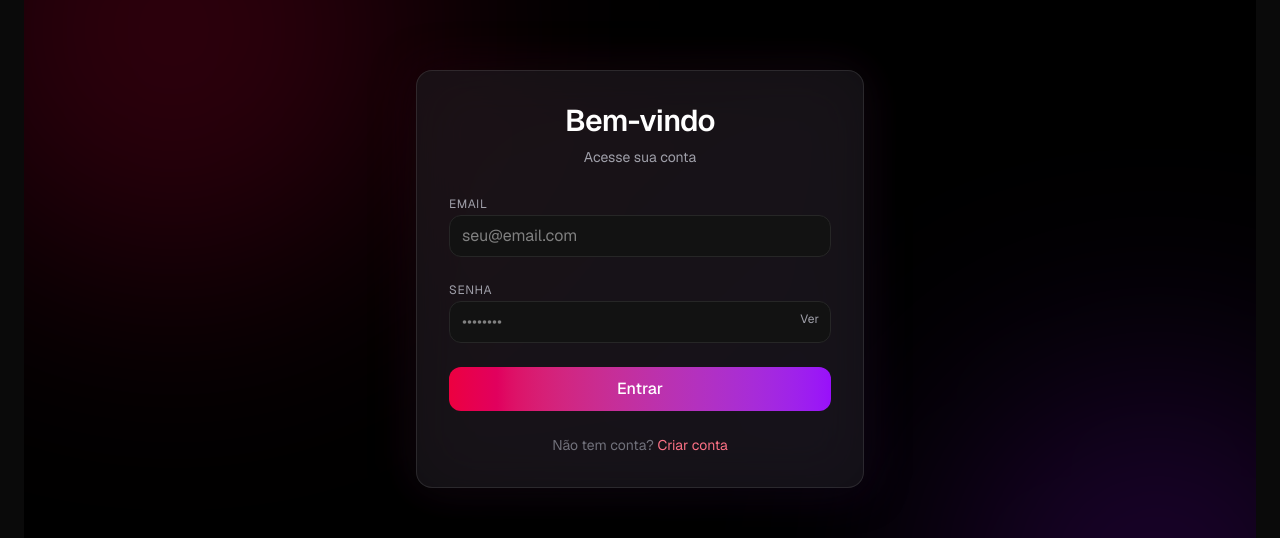
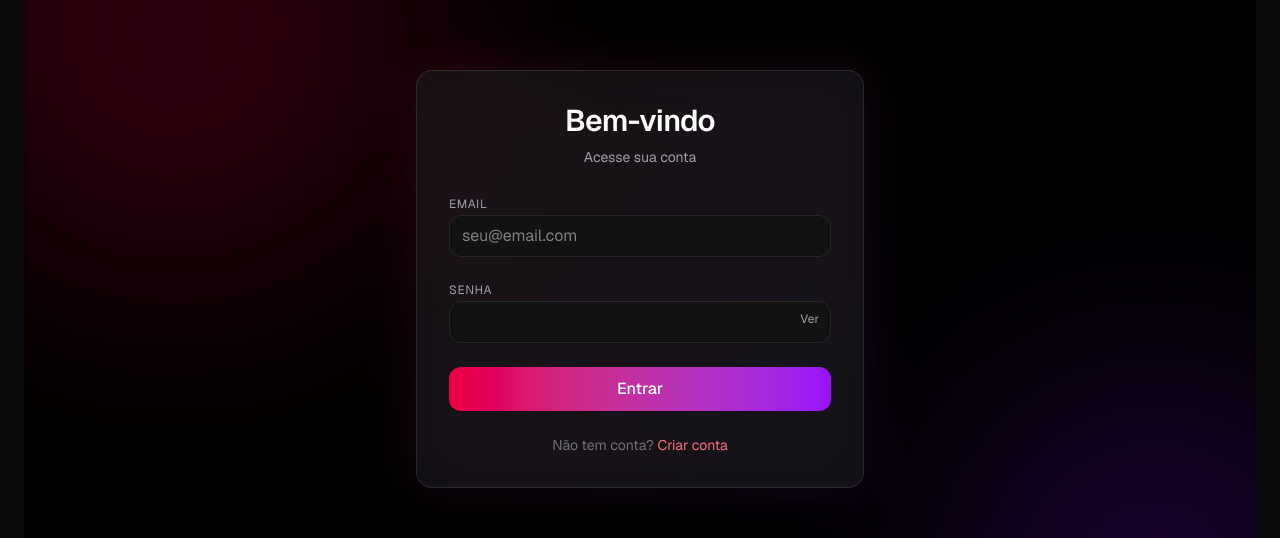
Before and after one commit to FelypeDantas/armazenador_de_fichas, a Next.js app: page /login in a window 1280 px wide. Shown: the part 217-755 px from the top of the page. Built offline with nearby package versions, Linux system fonts and the light colour scheme; no server answers.

Commit message:
Update page.tsx

```diff
--- a/app/login/page.tsx
+++ b/app/login/page.tsx
@@ -1,28 +1,70 @@
 "use client";
 
-import { useState } from "react";
+import { useState, useCallback } from "react";
+import { useRouter } from "next/navigation";
 import { supabase } from "@/lib/supabaseClient";
 
-export default function Login() {
-    const [form, setForm] = useState({
+/* ─────────────────────────────
+   TYPES
+──────────────────────────── */
+
+type FormData = {
+  email: string;
+  senha: string;
+};
+
+const defaultForm: FormData = {
   email: "",
   senha: "",
-    });
+};
 
+/* ─────────────────────────────
+   PAGE
+──────────────────────────── */
+
+export default function Login() {
+  const router = useRouter();
+
+  const [form, setForm] = useState<FormData>(defaultForm);
   const [loading, setLoading] = useState(false);
-    const [erro, setErro] = useState("");
+  const [erro, setErro] = useState<string | null>(null);
   const [showPassword, setShowPassword] = useState(false);
 
-    function handleChange(e: React.ChangeEvent<HTMLInputElement>) {
-        setForm({ ...form, [e.target.name]: e.target.value });
+  /* ─────────────────────────────
+     HANDLERS
+  ───────────────────────────── */
+
+  const handleChange = useCallback(
+    (e: React.ChangeEvent<HTMLInputElement>) => {
+      const { name, value } = e.target;
+
+      setForm((prev) => ({
+        ...prev,
+        [name]: value,
+      }));
+    },
+    []
+  );
+
+  const validate = () => {
+    if (!form.email || !form.senha) {
+      return "Preencha todos os campos.";
     }
 
-    async function handleSubmit(e: React.FormEvent) {
+    if (!form.email.includes("@")) {
+      return "Email inválido.";
+    }
+
+    return null;
+  };
+
+  const handleSubmit = async (e: React.FormEvent) => {
     e.preventDefault();
-        setErro("");
+    setErro(null);
 
-        if (!form.email || !form.senha) {
-            setErro("Preencha todos os campos.");
+    const validationError = validate();
+    if (validationError) {
+      setErro(validationError);
       return;
     }
 
@@ -30,41 +72,95 @@ export default function Login() {
       setLoading(true);
 
       const { error } = await supabase.auth.signInWithPassword({
-                email: form.email,
+        email: form.email.trim().toLowerCase(),
         password: form.senha,
       });
 
-            if (error) {
-                setErro(error.message);
-                return;
-            }
+      if (error) throw error;
 
-            // 🔥 ESSENCIAL
-            window.location.href = "/membros";
+      // ✅ navegação correta
+      router.replace("/membros");
 
-        } catch {
-            setErro("Erro inesperado.");
+    } catch (err: any) {
+      setErro(err.message || "Erro ao fazer login.");
     } finally {
       setLoading(false);
     }
-    }
+  };
+
+  /* ─────────────────────────────
+     UI
+  ───────────────────────────── */
 
   return (
     <div className="min-h-screen flex items-center justify-center bg-black relative overflow-hidden px-4">
 
-            {/* 🌌 Background glow */}
+      <Background />
+
+      <div className="relative w-full max-w-md">
+        <GlowCard>
+
+          <Header />
+
+          {erro && <ErrorBox message={erro} />}
+
+          <form onSubmit={handleSubmit} className="space-y-5">
+            <Input
+              label="Email"
+              name="email"
+              type="email"
+              value={form.email}
+              onChange={handleChange}
+              placeholder="seu@email.com"
+            />
+
+            <PasswordInput
+              label="Senha"
+              name="senha"
+              value={form.senha}
+              show={showPassword}
+              onToggle={() => setShowPassword((prev) => !prev)}
+              onChange={handleChange}
+            />
+
+            <SubmitButton loading={loading} />
+          </form>
+
+          <Footer />
+
+        </GlowCard>
+      </div>
+    </div>
+  );
+}
+
+/* ─────────────────────────────
+   UI PARTS
+──────────────────────────── */
+
+function Background() {
+  return (
+    <>
       <div className="absolute w-[500px] h-[500px] bg-rose-600/20 blur-[120px] rounded-full top-[-100px] left-[-100px]" />
       <div className="absolute w-[400px] h-[400px] bg-purple-600/20 blur-[120px] rounded-full bottom-[-100px] right-[-100px]" />
+    </>
+  );
+}
 
-            {/* 🧊 Card */}
-            <div className="relative w-full max-w-md">
-
-                {/* borda glow */}
+function GlowCard({ children }: { children: React.ReactNode }) {
+  return (
+    <div className="relative">
       <div className="absolute inset-0 rounded-2xl bg-gradient-to-br from-rose-500/20 to-purple-500/20 blur-xl opacity-60" />
 
-                <div className="relative bg-zinc-900/70 backdrop-blur-xl border border-white/10 rounded-2xl p-8 space-y-6 shadow-[0_0_40px_rgba(0,0,0,0.6)]">
+      <div className="relative bg-zinc-900/70 backdrop-blur-xl border border-white/10 rounded-2xl p-8 space-y-6 shadow-xl">
+        {children}
+      </div>
+    </div>
+  );
+}
 
-                    {/* Header */}
+function Header() {
+  return (
     <div className="text-center space-y-2">
       <h1 className="text-3xl font-semibold text-white tracking-tight">
         Bem-vindo
@@ -73,68 +169,82 @@ export default function Login() {
         Acesse sua conta
       </p>
     </div>
+  );
+}
 
-                    {/* Erro */}
-                    {erro && (
-                        <div className="bg-red-500/10 border border-red-500/30 text-red-400 text-sm p-3 rounded-lg animate-pulse">
-                            {erro}
+function ErrorBox({ message }: { message: string }) {
+  return (
+    <div className="bg-red-500/10 border border-red-500/30 text-red-400 text-sm p-3 rounded-lg">
+      {message}
     </div>
-                    )}
+  );
+}
 
-                    {/* Form */}
-                    <form onSubmit={handleSubmit} className="space-y-5">
-
-                        {/* Email */}
+function Input({ label, ...props }: any) {
+  return (
     <div className="space-y-1">
       <label className="text-xs text-zinc-400 uppercase tracking-wider">
-                                Email
+        {label}
       </label>
 
       <input
-                                name="email"
-                                type="email"
-                                placeholder="seu@email.com"
-                                value={form.email}
-                                onChange={handleChange}
-                                className="w-full bg-zinc-800/60 border border-zinc-700/50 focus:border-rose-500 focus:ring-2 focus:ring-rose-500/20 outline-none rounded-lg px-4 py-2.5 transition-all"
+        {...props}
+        className="w-full bg-zinc-800/60 border border-zinc-700/50 focus:border-rose-500 focus:ring-2 focus:ring-rose-500/20 outline-none rounded-lg px-4 py-2.5 transition"
       />
     </div>
+  );
+}
 
-                        {/* Senha */}
+function PasswordInput({
+  label,
+  name,
+  value,
+  show,
+  onToggle,
+  onChange,
+}: any) {
+  return (
     <div className="space-y-1 relative">
       <label className="text-xs text-zinc-400 uppercase tracking-wider">
-                                Senha
+        {label}
       </label>
 
       <input
-                                name="senha"
-                                type={showPassword ? "text" : "password"}
-                                placeholder="••••••••"
-                                value={form.senha}
-                                onChange={handleChange}
-                                className="w-full bg-zinc-800/60 border border-zinc-700/50 focus:border-rose-500 focus:ring-2 focus:ring-rose-500/20 outline-none rounded-lg px-4 py-2.5 pr-12 transition-all"
+        name={name}
+        type={show ? "text" : "password"}
+        value={value}
+        onChange={onChange}
+        className="w-full bg-zinc-800/60 border border-zinc-700/50 focus:border-rose-500 focus:ring-2 focus:ring-rose-500/20 outline-none rounded-lg px-4 py-2.5 pr-12 transition"
       />
 
       <button
         type="button"
-                                onClick={() => setShowPassword(!showPassword)}
-                                className="absolute right-3 top-[34px] text-zinc-400 hover:text-white text-xs transition"
+        onClick={onToggle}
+        className="absolute right-3 top-[34px] text-zinc-400 hover:text-white text-xs"
       >
-                                {showPassword ? "Ocultar" : "Ver"}
+        {show ? "Ocultar" : "Ver"}
       </button>
     </div>
+  );
+}
 
-                        {/* Botão */}
+function SubmitButton({ loading }: { loading: boolean }) {
+  return (
     <button
       type="submit"
       disabled={loading}
-                            className="w-full relative overflow-hidden rounded-lg py-2.5 font-medium text-white transition-all bg-gradient-to-r from-rose-600 to-purple-600 hover:brightness-110 active:scale-[0.98] disabled:opacity-50"
+      className="w-full rounded-lg py-2.5 font-medium text-white
+      bg-gradient-to-r from-rose-600 to-purple-600
+      hover:brightness-110 active:scale-[0.98]
+      transition disabled:opacity-50"
     >
       {loading ? "Entrando..." : "Entrar"}
     </button>
-                    </form>
+  );
+}
 
-                    {/* Footer */}
+function Footer() {
+  return (
     <p className="text-center text-sm text-zinc-500">
       Não tem conta?{" "}
       <a
@@ -144,9 +254,5 @@ export default function Login() {
         Criar conta
       </a>
     </p>
-
-                </div>
-            </div>
-        </div>
   );
 }
```
Lines whose indentation alone changed are shown as unchanged.
